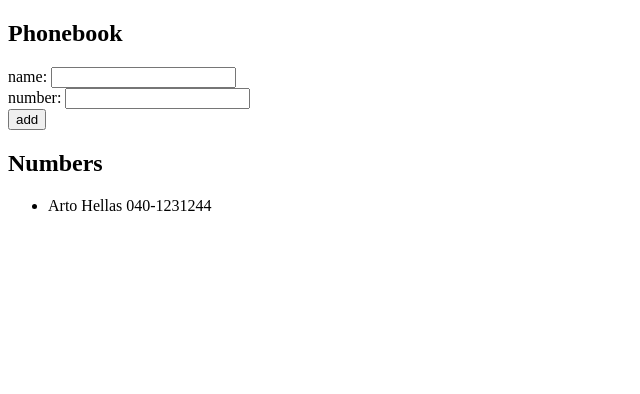
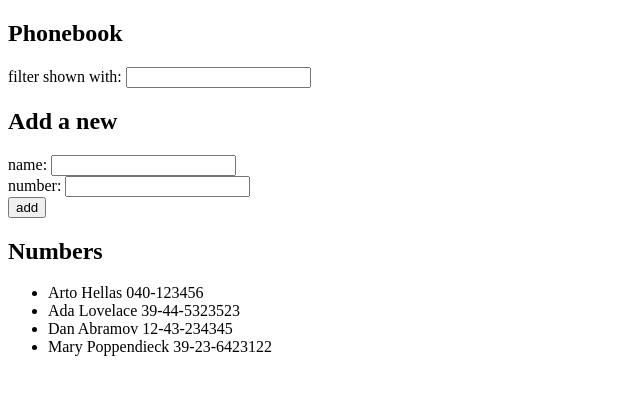
Before and after one commit to Le36/fullstack, a React (Create React App) app in the folder part2/puhelinluettelo/: page / in a window 1280 px wide. Shown: the top 394 px of the page, without its empty margins (0-640 px from the left). Built offline with nearby package versions, Linux system fonts and the light colour scheme.

Commit message:
2.9*: puhelinluettelo step4

```diff
--- a/part2/puhelinluettelo/src/App.js
+++ b/part2/puhelinluettelo/src/App.js
@@ -2,10 +2,14 @@ import {useState} from 'react'
 
 const App = () => {
     const [persons, setPersons] = useState([
-        {name: 'Arto Hellas', number: '040-1231244'}
+        {name: 'Arto Hellas', number: '040-123456'},
+        {name: 'Ada Lovelace', number: '39-44-5323523'},
+        {name: 'Dan Abramov', number: '12-43-234345'},
+        {name: 'Mary Poppendieck', number: '39-23-6423122'}
     ])
     const [newName, setNewName] = useState('')
     const [newNumber, setNewNumber] = useState('')
+    const [newFilter, setNewFilter] = useState('')
 
     const addNew = (event) => {
         event.preventDefault()
@@ -20,10 +24,17 @@ const App = () => {
 
     const handleNameChange = ({target}) => setNewName(target.value)
     const handleNumberChange = ({target}) => setNewNumber(target.value)
+    const handleFilterChange = ({target}) => setNewFilter(target.value)
 
     return (
         <div>
             <h2>Phonebook</h2>
+            <form>
+                <div>
+                    filter shown with: <input value={newFilter} onChange={handleFilterChange}/>
+                </div>
+            </form>
+            <h2>Add a new</h2>
             <form onSubmit={addNew}>
                 <div>
                     name: <input value={newName} onChange={handleNameChange}/>
@@ -37,8 +48,10 @@ const App = () => {
             </form>
             <h2>Numbers</h2>
             <ul>
-                {persons.map(person =>
-                    <li key={person.name}>{person.name} {person.number}</li>
+                {persons.filter(({name}) => {
+                    return name.toLowerCase().includes(newFilter.toLowerCase())
+                }).map(({name, number}) =>
+                    <li key={name}>{name} {number}</li>
                 )}
             </ul>
         </div>
```
